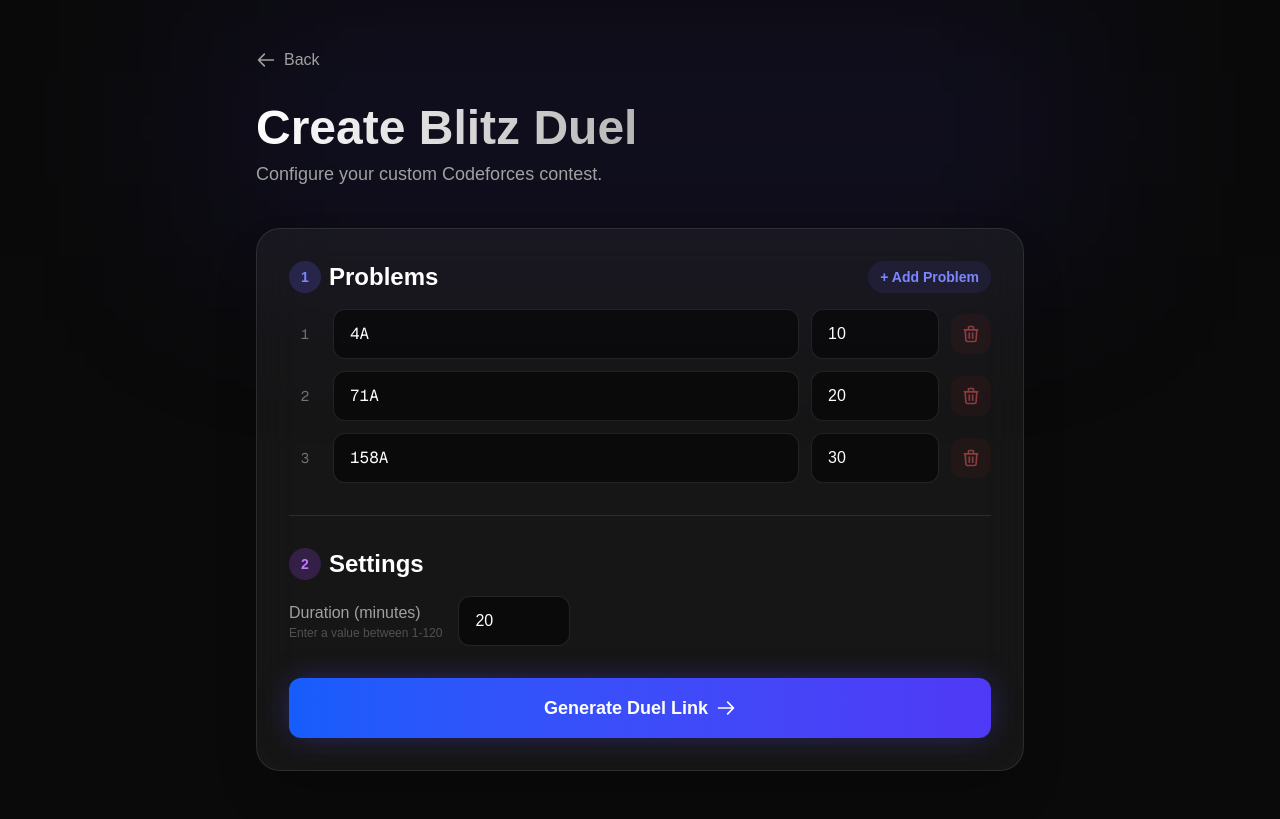
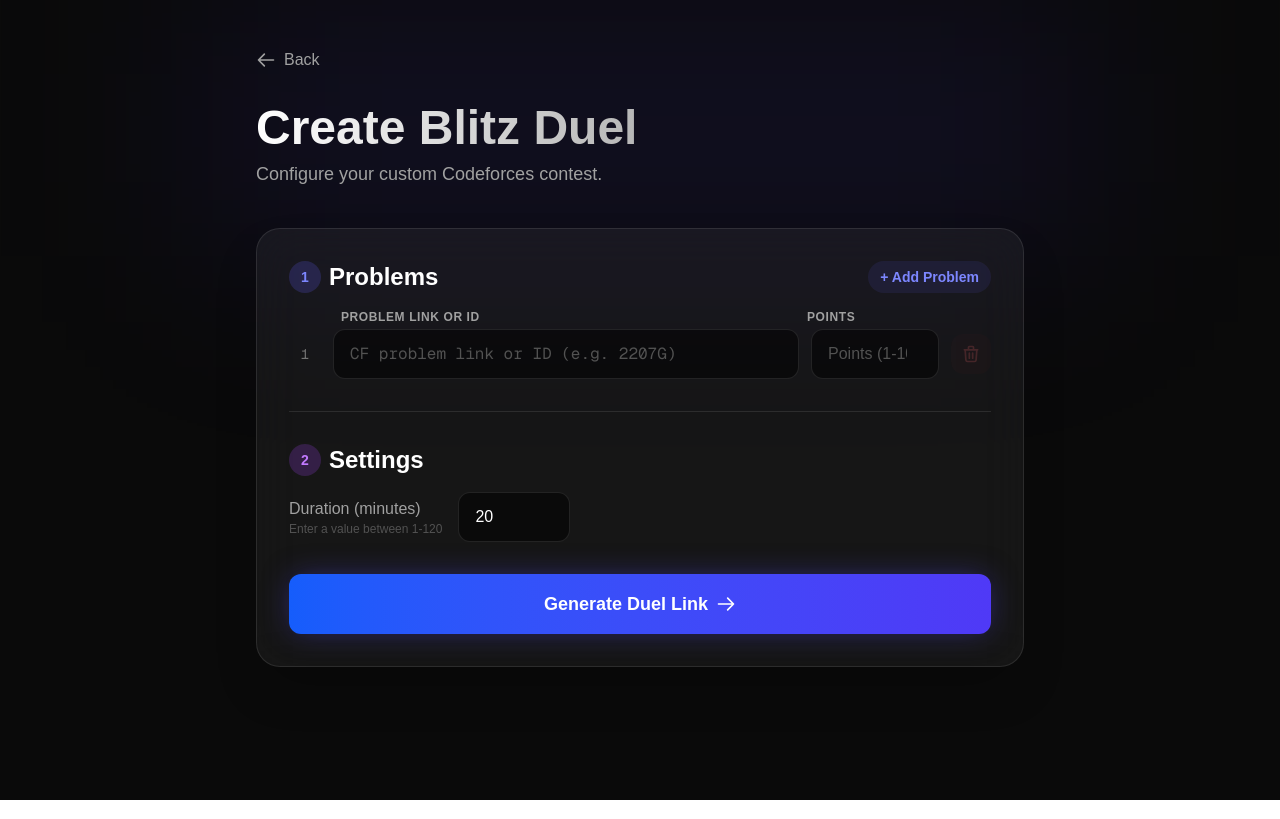
Before and after one commit to Ruhan1910/blitzcup, a Next.js app: page /create in a window 1280 px wide. Built offline with nearby package versions, Linux system fonts and the light colour scheme.

Commit message:
Allow CF problem links and update UI placeholders

```diff
--- a/app/create/page.tsx
+++ b/app/create/page.tsx
@@ -7,9 +7,7 @@
   const router = useRouter();
 
   const [problems, setProblems] = useState<{ id: string; points: number | string }[]>([
-    { id: "4A", points: 10 },
-    { id: "71A", points: 20 },
-    { id: "158A", points: 30 },
+    { id: "", points: "" },
   ]);
   const [duration, setDuration] = useState<number | string>(20);
   const [loading, setLoading] = useState(false);
@@ -19,15 +17,51 @@
     try {
       // Parse problems
       const parsedProblems = problems.map((p) => {
-        const match = p.id.trim().match(/^(\d+)([A-Za-z]\d*)$/);
-        if (!match) throw new Error(`Invalid problem format: ${p.id}. Use format like '2207G'.`);
+        let contestIdStr = "";
+        let indexStr = "";
+
+        const trimmed = p.id.trim();
+
+        // Try parsing full Codeforces URL
+        try {
+          if (trimmed.startsWith("http")) {
+            const url = new URL(trimmed);
+            const pathParts = url.pathname.split("/").filter(Boolean);
+
+            // Format 1: /problemset/problem/1955/A
+            if (pathParts[0] === "problemset" && pathParts[1] === "problem" && pathParts.length >= 4) {
+              contestIdStr = pathParts[2];
+              indexStr = pathParts[3];
+            }
+            // Format 2: /contest/1955/problem/A
+            else if (pathParts[0] === "contest" && pathParts[2] === "problem" && pathParts.length >= 4) {
+              contestIdStr = pathParts[1];
+              indexStr = pathParts[3];
+            }
+          }
+        } catch (e) {
+          // Ignore URL parsing errors, maybe it's a short ID
+        }
+
+        // Fallback to short ID parsing
+        if (!contestIdStr || !indexStr) {
+          const match = trimmed.match(/^(\d+)([A-Za-z]\d*)$/);
+          if (match) {
+            contestIdStr = match[1];
+            indexStr = match[2];
+          }
+        }
+
+        if (!contestIdStr || !indexStr) {
+           throw new Error(`Invalid problem format or link: ${p.id}. Use a Codeforces link or format like '2207G'.`);
+        }
 
         const pts = typeof p.points === "string" ? parseInt(p.points) : p.points;
         if (!pts || pts < 1 || pts > 100) throw new Error(`Points must be between 1 and 100.`);
 
         return {
-          contestId: parseInt(match[1]),
-          index: match[2].toUpperCase(),
+          contestId: parseInt(contestIdStr),
+          index: indexStr.toUpperCase(),
           points: pts,
         };
       });
@@ -61,7 +95,7 @@
   }
 
   function addProblem() {
-    setProblems([...problems, { id: "", points: 10 }]);
+    setProblems([...problems, { id: "", points: "" }]);
   }
 
   function removeProblem(index: number) {
@@ -103,15 +137,21 @@
             </div>
 
             <div className="space-y-3">
+              <div className="flex gap-3 items-center px-1 mb-1">
+                <div className="w-8"></div>
+                <div className="flex-1 text-xs font-semibold text-neutral-400 uppercase tracking-wider ml-1">Problem Link or ID</div>
+                <div className="w-32 text-xs font-semibold text-neutral-400 uppercase tracking-wider ml-1">Points</div>
+                <div className="w-10"></div>
+              </div>
               {problems.map((p, i) => (
                 <div key={i} className="flex gap-3 items-center group">
                   <div className="w-8 text-center text-neutral-500 font-mono text-sm">{i + 1}</div>
                   <input
                     type="text"
-                    placeholder="e.g. 2207G"
+                    placeholder="CF problem link or ID (e.g. 2207G)"
                     value={p.id}
                     onChange={(e) => updateProblem(i, "id", e.target.value)}
-                    className="flex-1 bg-black/50 border border-white/10 rounded-xl px-4 py-3 text-white placeholder-neutral-600 focus:outline-none focus:border-indigo-500 transition-colors font-mono uppercase"
+                    className="flex-1 bg-black/50 border border-white/10 rounded-xl px-4 py-3 text-white placeholder-neutral-600 focus:outline-none focus:border-indigo-500 transition-colors font-mono min-w-0"
                   />
                   <input
                     type="number"
```
